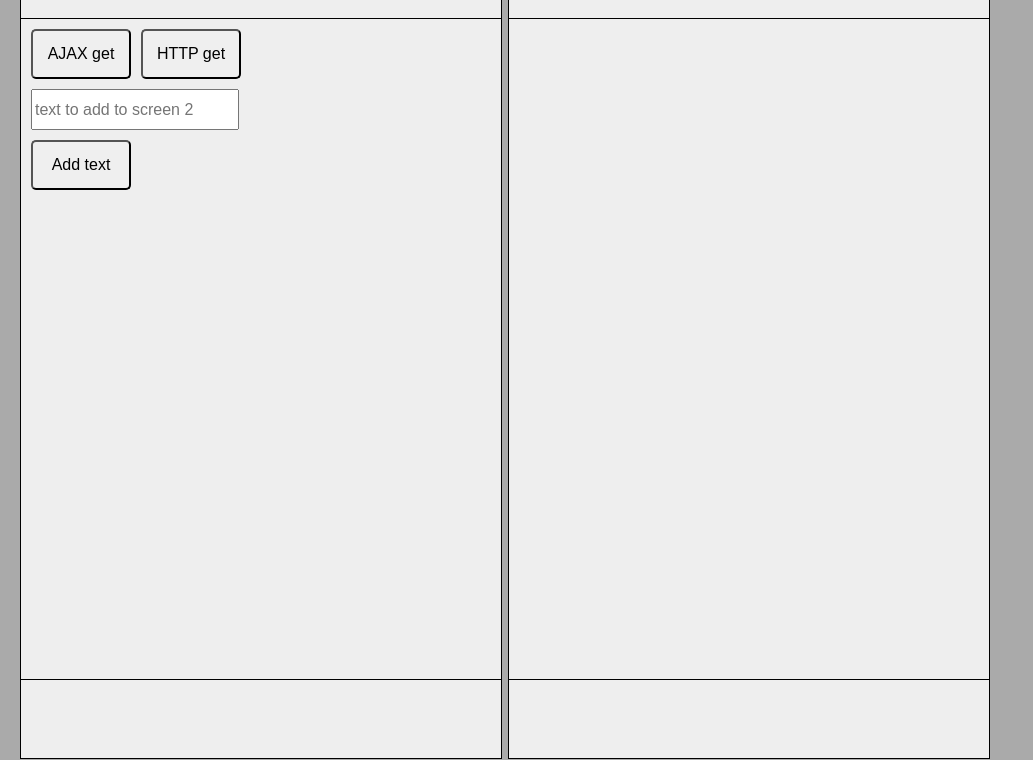
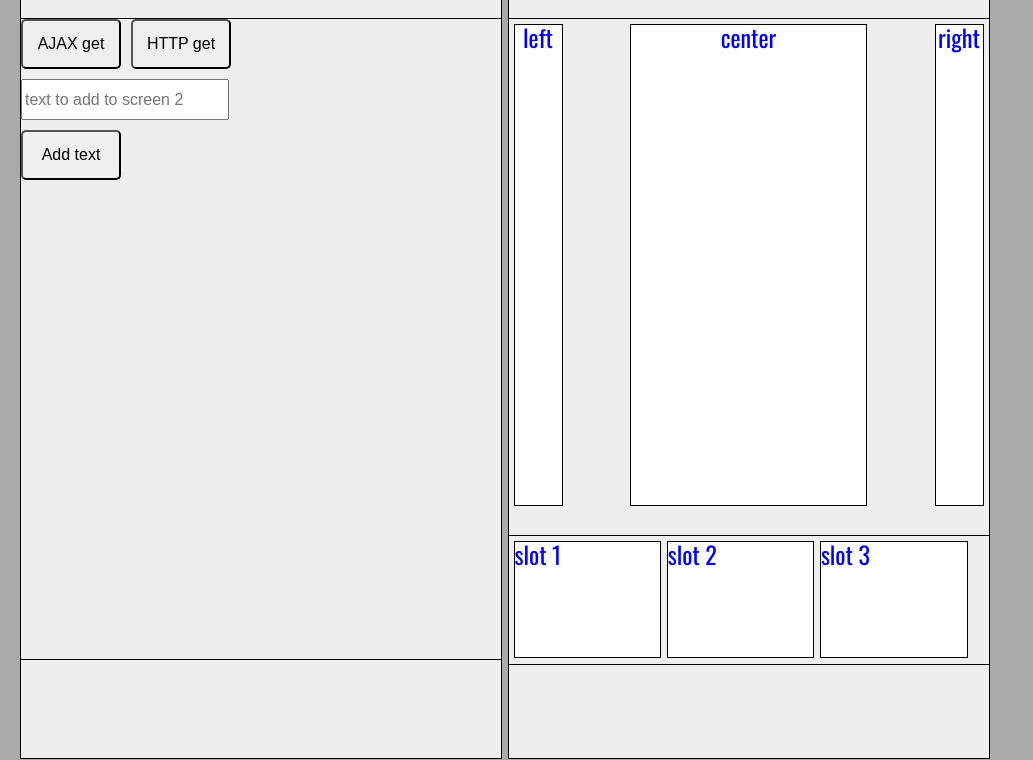
Before and after one commit to JohnHR/pageturners, a plain HTML site: page index.html in a window 1280 px wide. Shown: the part 63-823 px from the top of the page, without its empty margins (0-1033 px from the left). Drawn offline with nearby package versions, Linux system fonts and the light colour scheme.

Commit message:
basic carousel hurray

```diff
--- a/css/style.css
+++ b/css/style.css
@@ -28,9 +28,10 @@ div {
 }
 
 .body {
-	padding: 10px;
+	/*padding: 10px;*/
 	height: 80%;
-	overflow: scroll;
+	width: 100%;
+	/*overflow: scroll;*/
 }
 
 .footer {
@@ -38,6 +39,51 @@ div {
 	border-top: 1px solid black;
 	vertical-align: bottom;
 	height: 5%;
+}
+
+#carousel {
+	color: green;
+	height: 79%;
+	text-align: center;
+	margin: 5px;
+}
+
+.carousel-slot {
+	display: inline-block;
+	height: 95%;
+	border: 1px solid black;
+	background-color: white;
+	overflow: hidden;
+}
+
+#carousel-left {
+	width: 10%;
+	float: left;
+}
+
+#carousel-center {
+	width: 50%;
+}
+
+#carousel-right {
+	width: 10%;
+	float:right;
+}
+
+#holster {
+	color: gray;
+	vertical-align: bottom;
+	height: 19%;
+	border-top: 1px solid black;
+	padding: 5px;
+}
+
+.slot {
+	display: inline-block;
+	width: 31%;
+	height: 95%;
+	border: 1px solid black;
+	background-color: white;
 }
 
 /* ~~~~~~~~~~~~~~~~~~~~~~~~~~~~~~~~~~~~~~~~~~~~~~~~~~~~~~~~~~ */
--- a/index.html
+++ b/index.html
@@ -22,7 +22,18 @@
 		</div>
 		<div class="screen" id="screen2">
 			<div class="header">Screen 2</div>
-			<div class="body"></div>
+			<div class="body">
+				<div id="carousel">
+					<div id="carousel-left" class="carousel-slot">left</div>
+					<div id="carousel-center" class="carousel-slot">center</div>
+					<div id="carousel-right" class="carousel-slot">right</div>
+				</div>
+				<div id="holster">
+					<div class="slot">slot 1</div>
+					<div class="slot">slot 2</div>
+					<div class="slot">slot 3</div>
+				</div>
+			</div>
 			<div class="footer"></div>
 		</div>
 		<div class="screen" id="screen3">
--- a/js/someJS.js
+++ b/js/someJS.js
@@ -1,64 +1,7 @@
 // Page Turner app, initial js file
 // 8/10/13
 
-// data structures
-
-var data1;
-
-var book = {
-  id: 321423,
-  title: 'A Tale of Two Cities',
-  author: 'Charles Dickens',
-  genres: ['horror', 'humor', 'self-help'],
-  year: 1859,
-  synopsis: 'I am a cool description',
-  reviews: ['this book is the best', 'this was better than the sequel'],
-  cover: '/img/covers/321423.png',
-  quote: 'It was the best of times, it was the worst of times...',
-  excerpt: 'Im blue lah bah dee lah bah dah, lah bah dee lah bah dai, lah bah dee lah bah dai...',
-  lookupBuyingWebsites: function() { console.log('ohai i found an amazon link');}
-};
-var book1 = new Book(321423, 'A Tale of 2 Cities', "Bob Kraut");
-
-var user = {
-  id: 123,
-  name: 'Ishmael',
-  revealsRemaining: 1,
-  savedGenres: ['adventure', 'marine biology'],
-  savedBooks: [321423, 1234123, 1234214], // max of 3
-  discardedBooks: [456, 2495820, 2134123, 134123, 132412],
-  ignoredBooks: [546245, 23425],
-  purchasedBooks: []
-};
-
-
-//constructor
-function Book(id, title, author){
-	this.id = id || 8675309;
-	this.title = title || "50 Shades of Grey";
-	this.author = author || "Mark Zuckerberg";
-	// this.breakBinding = function() {
-	// 	console.log("own stuff gets done");
-	// }
-}
-
-
-
-
-
-//prototypes
-Book.prototype.breakBinding = function() {
-	console.log("proto stuff gets done");
-}
-Book.prototype.author = "Santa Claus";
-
-
-
-
-
-
-
-
+var carouselVals = ["left", "center", "right", "back"];
 
 // api call
 
@@ -110,4 +53,99 @@ $(document).ready(function(){
   $('#addText').click( function () {
     $('#screen2 .body').html( $('input').val() || "default text added (try putting something in the input box next time!)" );
   });
+
+  $('#carousel-left').html(carouselVals[0]);
+  $('#carousel-center').html(carouselVals[1]);
+  $('#carousel-center').data("index", 1);
+  $('#carousel-right').html(carouselVals[2]);
+
+  $('#carousel-center').click( function () {
+    var index = $('#carousel-center').data("index")
+
+    if (index < carouselVals.length - 2) {
+      console.log("case 1");
+      $('#carousel-left').html(carouselVals[index]);
+      $('#carousel-center').html(carouselVals[index + 1]);
+      $('#carousel-right').html(carouselVals[index + 2]);
+
+      $('#carousel-center').data("index", index + 1);
+    } else if (index == carouselVals.length - 2) {
+      console.log("case 2");
+      $('#carousel-left').html(carouselVals[index]);
+      $('#carousel-center').html(carouselVals[index + 1]);
+      $('#carousel-right').html(carouselVals[0]);
+
+      $('#carousel-center').data("index", index + 1);
+
+    } else if (index == carouselVals.length - 1) {
+      console.log("case 3");
+      $('#carousel-left').html(carouselVals[index]);
+      $('#carousel-center').html(carouselVals[0]);
+      $('#carousel-right').html(carouselVals[1]);
+
+      $('#carousel-center').data("index", 0);
+
+    } else {
+      alert("um....whoops?");
+    }
+  });
+
 });
+
+
+
+
+
+
+
+
+// data structures
+
+var data1;
+
+var book = {
+  id: 321423,
+  title: 'A Tale of Two Cities',
+  author: 'Charles Dickens',
+  genres: ['horror', 'humor', 'self-help'],
+  year: 1859,
+  synopsis: 'I am a cool description',
+  reviews: ['this book is the best', 'this was better than the sequel'],
+  cover: '/img/covers/321423.png',
+  quote: 'It was the best of times, it was the worst of times...',
+  excerpt: 'Im blue lah bah dee lah bah dah, lah bah dee lah bah dai, lah bah dee lah bah dai...',
+  lookupBuyingWebsites: function() { console.log('ohai i found an amazon link');}
+};
+var book1 = new Book(321423, 'A Tale of 2 Cities', "Bob Kraut");
+
+var user = {
+  id: 123,
+  name: 'Ishmael',
+  revealsRemaining: 1,
+  savedGenres: ['adventure', 'marine biology'],
+  savedBooks: [321423, 1234123, 1234214], // max of 3
+  discardedBooks: [456, 2495820, 2134123, 134123, 132412],
+  ignoredBooks: [546245, 23425],
+  purchasedBooks: []
+};
+
+
+//constructor
+function Book(id, title, author){
+  this.id = id || 8675309;
+  this.title = title || "50 Shades of Grey";
+  this.author = author || "Mark Zuckerberg";
+  // this.breakBinding = function() {
+  //  console.log("own stuff gets done");
+  // }
+}
+
+
+
+
+
+//prototypes
+Book.prototype.breakBinding = function() {
+  console.log("proto stuff gets done");
+}
+Book.prototype.author = "Santa Claus";
```
